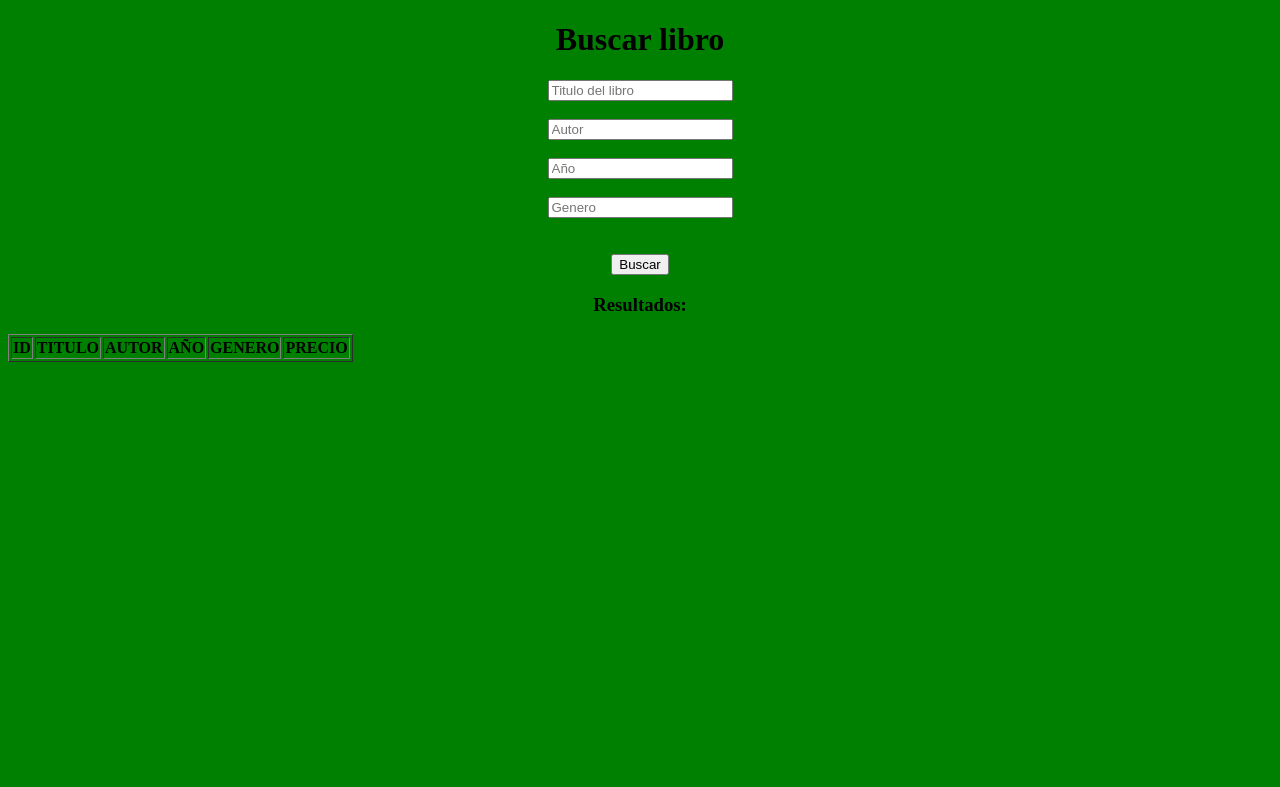
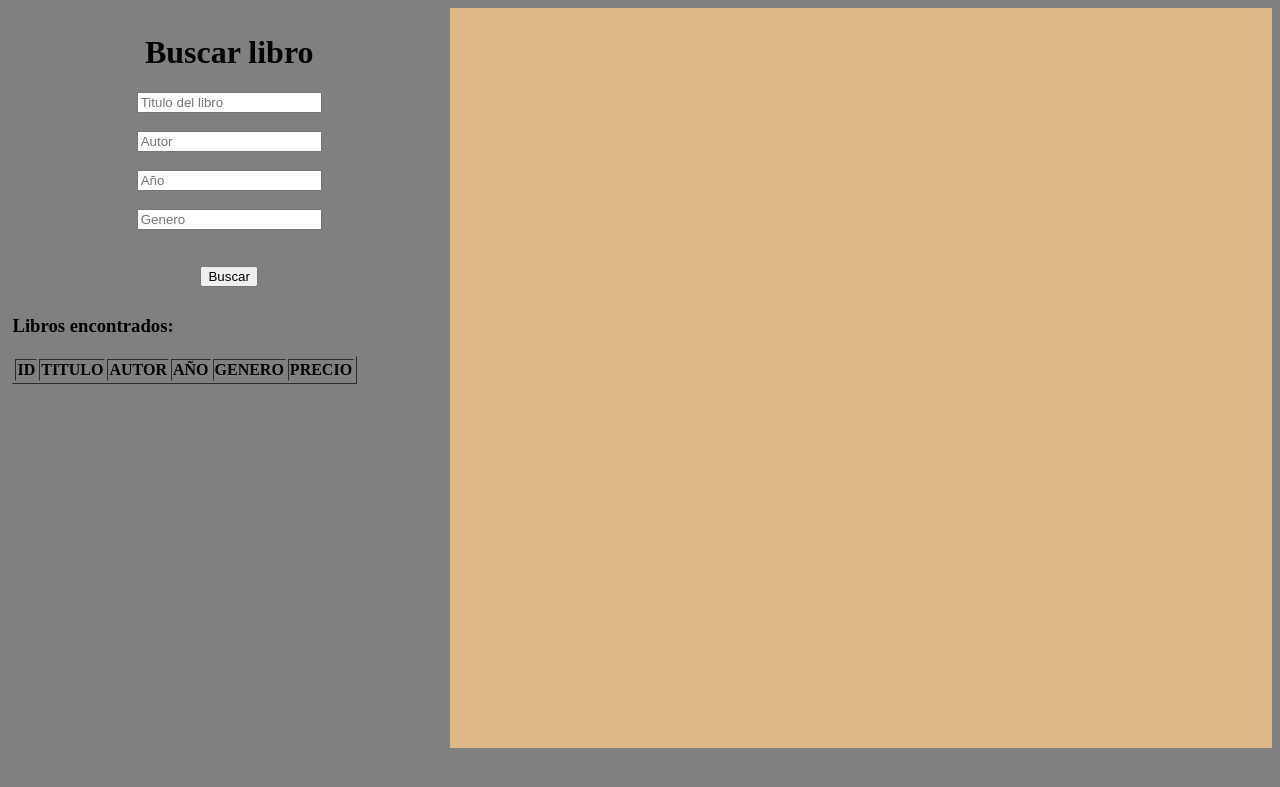
Before and after one commit to Lenin-Martinez/LIS_MVC, a PHP site: page / in a window 1280 px wide. Shown: the top 787 px of the page. Run offline with PHP 8.4, Linux system fonts and the light colour scheme; lists and menus that the app fills with data are empty.

Commit message:
Add files via upload

```diff
--- a/Controlador/Biblioteca_Controlador.php
+++ b/Controlador/Biblioteca_Controlador.php
@@ -2,4 +2,5 @@
    require 'Modelo/Biblioteca_Modelo.php';
    ConexionBD();
    include 'Vista/Biblioteca_Vista.php';
+
 ?>
--- a/Modelo/Biblioteca_Modelo.php
+++ b/Modelo/Biblioteca_Modelo.php
@@ -7,6 +7,19 @@
       return new PDO('mysql:host=localhost;dbname='.$db, $user, $password);
    }
 
+
+   function BuscarAutor($Autor)
+   {
+      $Consulta="SELECT * FROM AUTOR WHERE AUTOR LIKE '" .$Autor. "%' ";
+      $Conexion = ConexionBD();
+      $result = $Conexion->query($Consulta);
+      $Autores = array();
+      while ($Autor = $result->fetch())
+      {
+         $Autores[] = $Autor;
+      }
+      return $Autores;
+   }
 
 
    function BuscarLibro($Titulo, $Autor, $Anio, $Genero){
--- a/Vista/Biblioteca_Vista.php
+++ b/Vista/Biblioteca_Vista.php
@@ -10,8 +10,10 @@
  </head>
 
  <body>
+
+<div class="divDatosTexto">
+  <div class="divParametros">
     <h1>Buscar libro</h1>
-
     <form method="post">
       <input type="text" name="txtTitulo" placeholder="Titulo del libro"><br><br>
       <input type="text" name="txtAutor" placeholder="Autor"><br><br>
@@ -20,9 +22,11 @@
       <br>
       <input type="submit" name="btnBuscar" value="Buscar">
     </form>
+  </div>
 
 
-<h3>Resultados: </h3>
+  <div class="divResultados">
+    <h3>Libros encontrados: </h3>
     <table border="1">
       <tr>
         <th>ID</th>
@@ -32,7 +36,6 @@
         <th>GENERO</th>
         <th>PRECIO</th>
       </tr>
-
               <?php
               if(isset($_POST["btnBuscar"])){
 
@@ -41,25 +44,120 @@
                 $Anio= $_POST["txtAnio"];
                 $Genero= $_POST["txtGenero"];
 
+                $libros = BuscarLibro($Titulo, $Autor, $Anio, $Genero);
+                $infoLibro='';
+                $infoAutor='';
+                $Contador=0;
 
-      $libros = BuscarLibro($Titulo, $Autor, $Anio, $Genero);
-      foreach ($libros as $libro): ?>
+                foreach ($libros as $libro):
+                  if($Contador == 0)
+                  {
+                    $infoLibro = $libro['Titulo'];
+                    $infoAutor = $libro['Autor'];
+                  }
+              ?>
                     <tr>
+                      <form method="post">
                         <td><?php echo $libro['Id']?></td>
                         <td><?php echo $libro['Titulo']?></td>
                         <td><?php echo $libro['Autor']?></td>
                         <td><?php echo $libro['Anio']?></td>
                         <td><?php echo $libro['Genero']?></td>
                         <td><?php echo "$ " .number_format($libro['Precio'],2)?></td>
+                      </form>
                     </tr>
-  <?php endforeach;} ?>
+              <?php
+                  $Contador++;
+                  endforeach;
 
+
+                  $imgLibros = BuscarLibro($infoLibro,'','','');
+                  $imgAutores = BuscarAutor($infoAutor);
+                }
+              ?>
     </table>
+
+  </div>
+</div>
+
+
+
+
+
+<div class="divResultadoComplemento">
+
+<div class="divSinopsis">
+    <?php
+    //Muestra de informacion sobre el libro
+      $img='';
+      $Titulo = '';
+      $Sinopsis='';
+    if(isset($_POST["btnBuscar"])){
+          foreach($imgLibros as $imgLibro):
+            $img = $imgLibro['img'];
+            $Titulo = $imgLibro['Titulo'];
+            $Sinopsis = $imgLibro['Sinopsis'];
+    ?>
+
+    <div class="divFotoSinopsis">
+      <img src=<?php echo $img?>
+      alt="Foto del autor"
+      width="300"
+      heigth="">
+    </div>
+
+    <div class="divSinopsisTexto">
+      <br><?php echo $Titulo?></br>
+      <p>
+        <?php echo $Sinopsis; endforeach;} ?>
+      </p>
+    </div>
+  </div>
 
 
 
 
 
 
+
+
+
+
+
+
+  <div class="divAutor">
+
+  <?php
+    //Muestra de informacion sobre el libro
+      $img='';
+      $Autor = '';
+      $Biografia='';
+    if(isset($_POST["btnBuscar"])){
+          foreach($imgAutores as $imgAutor):
+            $img = $imgAutor['img'];
+            $Autor = $imgAutor['Autor'];
+            $Biografia = $imgAutor['Biografia'];
+    ?>
+
+    <div class="divFotoAutor">
+      <img src=<?php echo $img?>
+      alt="Foto del autor"
+      width="300"
+      heigth="">
+    </div>
+
+    <div class="divBiografia">
+      <br><?php echo $Autor?></br>
+      <p>
+        <?php echo $Biografia; endforeach;} ?>
+      </p>
+    </div>
+  </div>
+
+
+
+
+
+</div>
 </body>
 </html>
--- a/css/EstiloInicial.css
+++ b/css/EstiloInicial.css
@@ -1,4 +1,85 @@
 body{
-    background-color: green;
+    background-color: gray;
+}
+
+
+
+
+
+.divDatosTexto{
+    float: left;
+    width: 35%;
+    height: 740px;
+}
+
+.divParametros{
+    padding: 1%;
     text-align: center;
 }
+
+.divResultados{
+    padding: 1%;
+}
+
+
+
+
+
+
+
+.divResultadoComplemento{
+    background-color: burlywood;
+    float: left;
+    width: 65%;
+    height: 740px;
+}
+
+
+
+
+
+
+
+
+
+.divAutor{
+    float: left;
+    width: 40%;
+    margin-left: 8%;
+}
+
+.divFotoAutor{
+    padding: 3%;
+    margin-left: 5%;
+    width: 300px;
+}
+
+.divBiografia{
+    padding: 1%;
+    margin-left: 5%;
+    width: 337px;
+}
+
+
+
+
+
+
+
+.divSinopsis{
+    float: left;
+    width: 40%;
+    margin-left: 8%;
+}
+
+.divFotoSinopsis{
+    padding: 3%;
+    margin-left: 5%;
+    width: 300px;
+}
+
+.divSinopsisTexto{
+    padding: 1%;
+    margin-left: 5%;
+    width: 337px;
+}
```
Also changed, not shown: Esquema BD mysql.txt (+11 -1 lines). Lines whose indentation alone changed are shown as unchanged.
